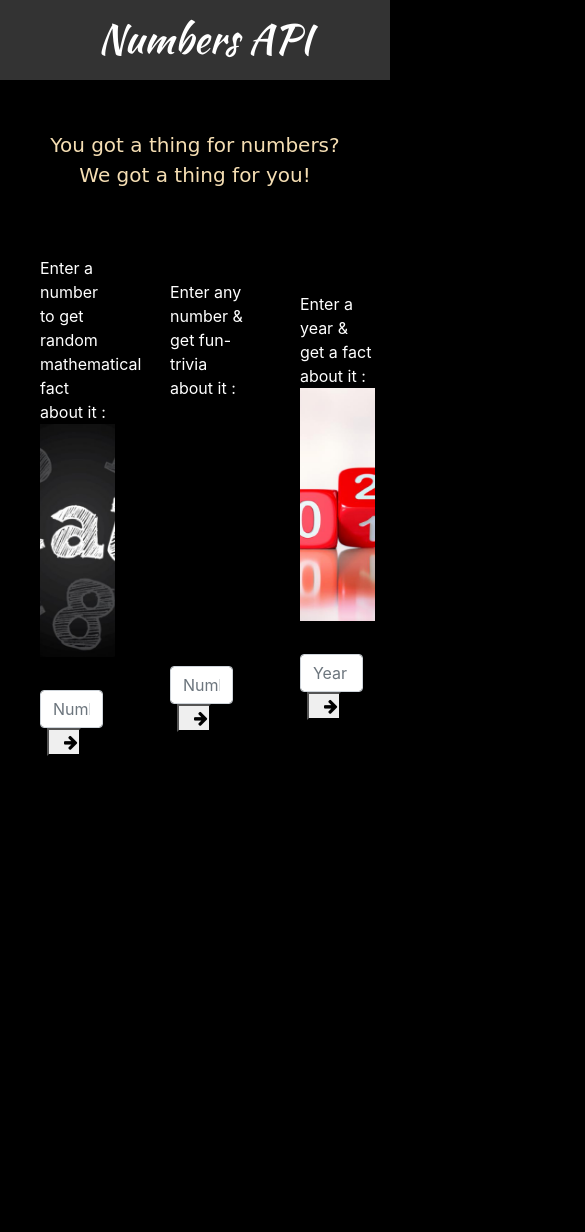
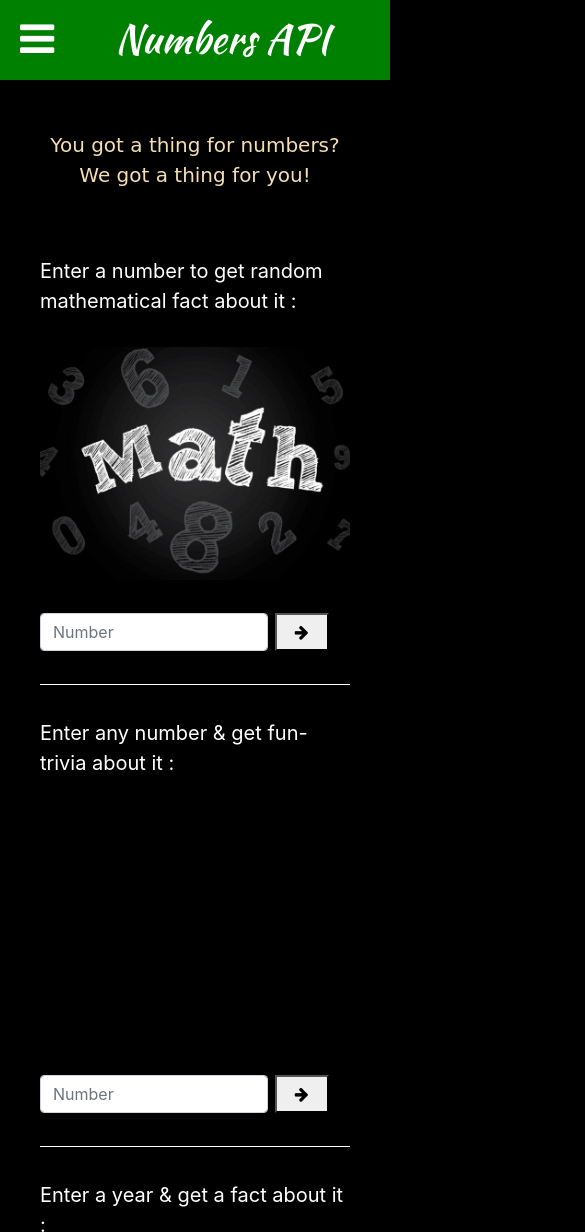
Before and after one commit to mananjoshi2000/Number-API, a plain HTML site: page index.html in a window 390 px wide. Shown: the top 1232 px of the page, 585 px wide, since content can reach past the window. Before the commit the page ends 844 px from the top, so only its background shows below. Drawn offline with nearby package versions, Linux system fonts and the light colour scheme.

Commit message:
responsive-2
Signed-off-by: Manan Joshi <mananj0806@gmail.com>

```diff
--- a/index.html
+++ b/index.html
@@ -12,7 +12,8 @@
 </head>
 <body>
   <div class="container-fluid" style="margin: 0px;">
-    <div class="mob-head">
+    <div class="mob-head row">
+      <h1 style="float: left;"><button style="background-color: transparent; border: 0px;"><i class="fa fa-bars" style="color: white;"></i></button></h1>
       <h1 style="text-align: center;">Numbers API</h1>
     </div>
     <div class="row nav">
@@ -39,7 +40,7 @@
       We got a thing for you!
     </p>
   </div>
-
+<div class="web">
   <div class="container">
    <div class="row">
     <div class="col-4" style="padding-left: 40px; margin: auto;">
@@ -97,7 +98,70 @@
     </div>
    </div>
   </div>
+</div>
 
+
+<!-- Responsive -->
+
+<div class="container mob-main" style="padding-left: 40px; padding-right: 40px;">
+    <label style="color: white; font-size: 20px;">Enter a number to get random mathematical fact about it :</label>
+      <hr>
+    <div id="mathematics">
+      <div class="text text-math" style="width: 300px; height: 233px;">
+
+      </div>
+    </div>
+    <hr style="size: 2px;">
+    <div class="form-group">
+      <div class="row" style="margin-left: 0;">
+        <input type="text" class="form-control" style="width: 70%;" value="" placeholder="Number" id="math-input">
+        <button type="submit" style="width: 20%;margin-left: 7px;" class="col-2" id="math-btn">
+          <i class="fa fa-arrow-right"></i>
+        </button>
+      </div>
+    </div>
+
+    <hr>
+    <hr style="border-color: white; size: 2px;">
+    <hr>
+
+    <label style="color: white; font-size: 20px;">Enter any number & get fun-trivia about it :</label>
+      <hr>
+    <div id="trivia">
+      <div class="text text-trivia" style="width: 300px; height: 233px;">
+
+      </div>
+    </div>
+    <hr style="size: 2px;">
+    <div class="form-group">
+      <div class="row" style="margin-left: 0;">
+        <input type="text" class="form-control" style="width: 70%;" value="" placeholder="Number" id="trivia-input">
+        <button type="submit" style="width: 20%;margin-left: 7px;" class="col-2" id="trivia-btn">
+          <i class="fa fa-arrow-right"></i>
+        </button>
+      </div>
+    </div>
+
+    <hr>
+    <hr style="border-color: white; size: 2px;">
+    <hr>
+
+    <label style="color: white; font-size: 20px;">Enter a year & get a fact about it :</label>
+      <div id="year">
+        <div class="text text-year" style="width: 300px; height: 233px;">
+
+        </div>
+      </div>
+      <hr style="size: 2px;">
+      <div class="form-group">
+        <div class="row" style="margin-left: 0;">
+          <input type="text" class="form-control" style="width: 70%;" value="" placeholder="Year" id="year-input">
+          <button type="submit" style="width: 20%;margin-left: 7px;" class="col-2" id="year-btn">
+            <i class="fa fa-arrow-right"></i>
+          </button>
+        </div>
+      </div>
+  </div>
   <script src="app.js"></script>
 </body>
 </html>
--- a/style.css
+++ b/style.css
@@ -6,7 +6,7 @@
 .container-fluid{
     padding-top: 15px;
     margin: auto;
-    background-color: rgba(255, 255, 255, 0.2);
+    background-color: green;
     color: white;
     height: 80px;
 }
@@ -71,6 +71,10 @@ label{
     display: none;
 }
 
+.mob-main{
+    display: none;
+}
+
 /* Responsive */
 
 @media(max-width: 874px) {
@@ -86,6 +90,10 @@ label{
     .mob-head{
         display: block;
     }
-
-
- }
+    .web{
+        display: none;
+    }
+    .mob-main{
+        display: block;
+    }
+}
```
